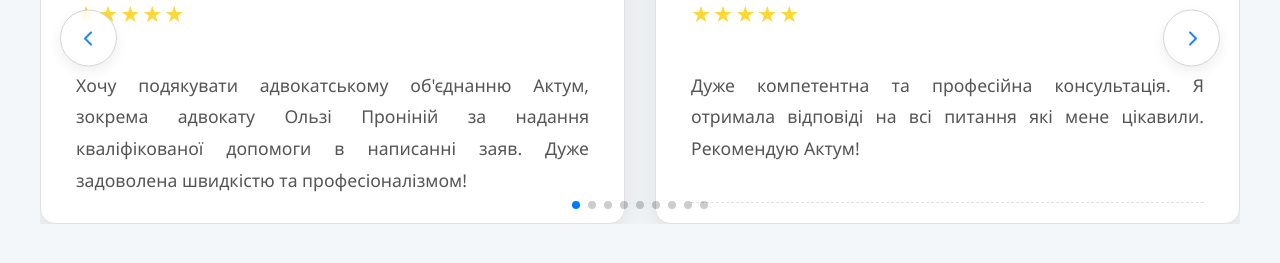
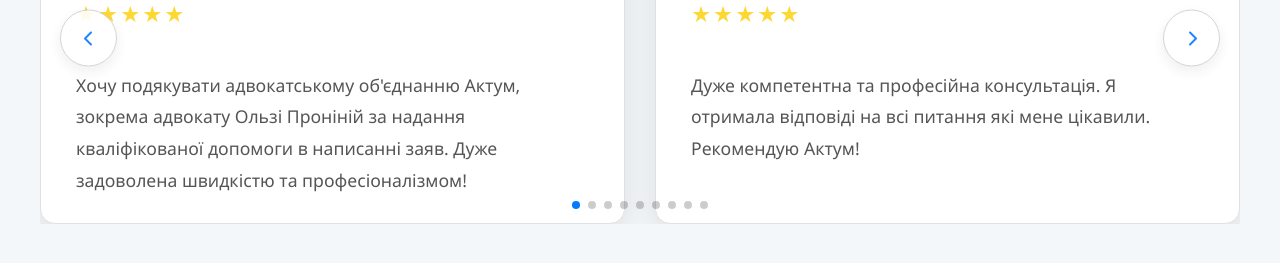
Before and after one commit to Sasha-08170/Reviews, a React (Vite) app: page / in a window 1280 px wide. Shown: the part 445-708 px from the top of the page. Built offline with nearby package versions, Linux system fonts and the light colour scheme.

Commit message:
Fix cards

```diff
--- a/src/components/ReviewsSlider/ReviewsSlider.module.css
+++ b/src/components/ReviewsSlider/ReviewsSlider.module.css
@@ -106,18 +106,9 @@ body {
 .reviews-slider__text {
   font-size: 1.1em;
   color: var(--text-color-medium);
-  line-height: 1.8; /* Увеличил межстрочный интервал для лучшей читаемости */
+  line-height: 1.8;
   flex-grow: 1;
-  text-align: justify; /* Выравнивание по ширине */
-}
-
-.reviews-slider__date {
-  font-size: 0.9em; /* Немного увеличил */
-  color: var(--text-color-light);
-  text-align: right;
-  margin-top: auto;
-  padding-top: 15px; /* Отступ сверху */
-  border-top: 1px dashed #e0e0e0; /* Пунктирная разделительная линия */
+  text-align: left;
 }
 
 /* Стили для кнопок навигации */
@@ -177,14 +168,14 @@ body {
 }
 
 .swiper-pagination-bullet {
-  background-color: #b0b0b0; /* Чуть темнее серый */
+  background-color: #b0b0b0;
   opacity: 0.6;
-  width: 14px; /* Еще больше размер */
+  width: 14px;
   height: 14px;
-  margin: 0 8px; /* Увеличил отступ */
+  margin: 0 8px;
   transition: background-color var(--transition-speed), transform var(--transition-speed),
     opacity var(--transition-speed);
-  border: 1px solid #d0d0d0; /* Легкая граница для точек */
+  border: 1px solid #d0d0d0;
 }
 
 .swiper-pagination-bullet:hover {
--- a/src/components/ReviewsSlider/ReviewsSlider.tsx
+++ b/src/components/ReviewsSlider/ReviewsSlider.tsx
@@ -43,7 +43,6 @@ const ReviewsSlider: React.FC = () => {
               </div>
               <div className={styles['reviews-slider__rating']}>{'★'.repeat(review.rating)}</div>
               <p className={styles['reviews-slider__text']}>{review.text}</p>
-              <span className={styles['reviews-slider__date']}>{review.date}</span>
             </div>
           </SwiperSlide>
         ))}
--- a/src/data/reviews.json
+++ b/src/data/reviews.json
@@ -5,8 +5,7 @@
     "avatar": "https://lh3.googleusercontent.com/a-/ALV-UjVjgNGdSVmWSm1GEP9Ixm67ejotG4F0m1tehMofETMTP9OM62ez=s128-c0x00000000-cc-rp-mo",
     "source": "Відгук із сайту Google",
     "rating": 5,
-    "text": "Хочу подякувати адвокатському об'єднанню Актум, зокрема адвокату Ользі Проніній за надання кваліфікованої допомоги в написанні заяв. Дуже задоволена швидкістю та професіоналізмом!",
-    "date": "28.08.2023 13:08"
+    "text": "Хочу подякувати адвокатському об'єднанню Актум, зокрема адвокату Ользі Проніній за надання кваліфікованої допомоги в написанні заяв. Дуже задоволена швидкістю та професіоналізмом!"
   },
   {
     "id": 2,
@@ -14,8 +13,7 @@
     "avatar": "https://lh3.googleusercontent.com/a-/ALV-UjW0tJsgJB3SHYCLbeaIEnZQngmCdA8O9nH88rF8kXDOQ1XiWAQ=s128-c0x00000000-cc-rp-mo",
     "source": "Відгук із сайту Google",
     "rating": 5,
-    "text": "Дуже компетентна та професійна консультація. Я отримала відповіді на всі питання які мене цікавили. Рекомендую Актум!",
-    "date": "27.08.2023 16:50"
+    "text": "Дуже компетентна та професійна консультація. Я отримала відповіді на всі питання які мене цікавили. Рекомендую Актум!"
   },
   {
     "id": 3,
@@ -23,8 +21,7 @@
     "avatar": "https://lh3.googleusercontent.com/a-/ALV-UjVjgNGdSVmWSm1GEP9Ixm67ejotG4F0m1tehMofETMTP9OM62ez=s128-c0x00000000-cc-rp-mo",
     "source": "Відгук із сайту Google",
     "rating": 4,
-    "text": "Звертався по справі сімейного права. Отримав якісну підтримку, хоча процес був тривалим. Результатом задоволений, але хотілося б трохи швидше.",
-    "date": "25.08.2023 10:15"
+    "text": "Звертався по справі сімейного права. Отримав якісну підтримку, хоча процес був тривалим. Результатом задоволений, але хотілося б трохи швидше."
   },
   {
     "id": 4,
@@ -32,8 +29,7 @@
     "avatar": "https://lh3.googleusercontent.com/a-/ALV-UjW0tJsgJB3SHYCLbeaIEnZQngmCdA8O9nH88rF8kXDOQ1XiWAQ=s128-c0x00000000-cc-rp-mo",
     "source": "Відгук із сайту Google",
     "rating": 5,
-    "text": "Дуже вдячна за допомогу у вирішенні складного питання з нерухомістю. Адвокати Актум проявили високий професіоналізм та уважність до деталей.",
-    "date": "22.08.2023 09:30"
+    "text": "Дуже вдячна за допомогу у вирішенні складного питання з нерухомістю. Адвокати Актум проявили високий професіоналізм та уважність до деталей."
   },
   {
     "id": 5,
@@ -41,8 +37,7 @@
     "avatar": "https://lh3.googleusercontent.com/a-/ALV-UjW0tJsgJB3SHYCLbeaIEnZQngmCdA8O9nH88rF8kXDOQ1XiWAQ=s128-c0x00000000-cc-rp-mo",
     "source": "Відгук із сайту Google",
     "rating": 5,
-    "text": "Консультація була надзвичайно інформативною. Отримав чіткі відповіді та план дій. Рекомендую всім, хто шукає надійну юридичну допомогу.",
-    "date": "20.08.2023 14:00"
+    "text": "Консультація була надзвичайно інформативною. Отримав чіткі відповіді та план дій. Рекомендую всім, хто шукає надійну юридичну допомогу."
   },
   {
     "id": 6,
@@ -50,8 +45,7 @@
     "avatar": "https://lh3.googleusercontent.com/a-/ALV-UjW0tJsgJB3SHYCLbeaIEnZQngmCdA8O9nH88rF8kXDOQ1XiWAQ=s128-c0x00000000-cc-rp-mo",
     "source": "Відгук із сайту Google",
     "rating": 4,
-    "text": "Звернулась по адміністративній справі. Були деякі затримки з відповідями, але в цілому роботу виконано якісно. Дякую за результат.",
-    "date": "18.08.2023 11:45"
+    "text": "Звернулась по адміністративній справі. Були деякі затримки з відповідями, але в цілому роботу виконано якісно. Дякую за результат."
   },
   {
     "id": 7,
@@ -59,8 +53,7 @@
     "avatar": "https://lh3.googleusercontent.com/a-/ALV-UjW0tJsgJB3SHYCLbeaIEnZQngmCdA8O9nH88rF8kXDOQ1XiWAQ=s128-c0x00000000-cc-rp-mo",
     "source": "Відгук із сайту Google",
     "rating": 5,
-    "text": "Професіонали своєї справи! Допомогли у вирішенні складного корпоративного спору. Дякую за оперативність та високий рівень експертизи.",
-    "date": "15.08.2023 17:20"
+    "text": "Професіонали своєї справи! Допомогли у вирішенні складного корпоративного спору. Дякую за оперативність та високий рівень експертизи."
   },
   {
     "id": 8,
@@ -68,8 +61,7 @@
     "avatar": "https://lh3.googleusercontent.com/a-/ALV-UjW0tJsgJB3SHYCLbeaIEnZQngmCdA8O9nH88rF8kXDOQ1XiWAQ=s128-c0x00000000-cc-rp-mo",
     "source": "Відгук із сайту Google",
     "rating": 5,
-    "text": "Компетентна консультація та повний супровід у справі про спадщину. Всі питання вирішені швидко та без зайвих проблем. Дуже задоволена.",
-    "date": "12.08.2023 10:00"
+    "text": "Компетентна консультація та повний супровід у справі про спадщину. Всі питання вирішені швидко та без зайвих проблем. Дуже задоволена."
   },
   {
     "id": 9,
@@ -77,8 +69,7 @@
     "avatar": "https://lh3.googleusercontent.com/a-/ALV-UjW0tJsgJB3SHYCLbeaIEnZQngmCdA8O9nH88rF8kXDOQ1XiWAQ=s128-c0x00000000-cc-rp-mo",
     "source": "Відгук із сайту Google",
     "rating": 4,
-    "text": "Звернувся з питанням щодо земельного права. Отримав розгорнуту відповідь, але хотілось би більше гнучкості у графіку зустрічей. В цілому, добре.",
-    "date": "10.08.2023 15:30"
+    "text": "Звернувся з питанням щодо земельного права. Отримав розгорнуту відповідь, але хотілось би більше гнучкості у графіку зустрічей. В цілому, добре."
   },
   {
     "id": 10,
@@ -86,7 +77,6 @@
     "avatar": "https://lh3.googleusercontent.com/a-/ALV-UjW0tJsgJB3SHYCLbeaIEnZQngmCdA8O9nH88rF8kXDOQ1XiWAQ=s128-c0x00000000-cc-rp-mo",
     "source": "Відгук із сайту Google",
     "rating": 5,
-    "text": "Прекрасний сервіс та індивідуальний підхід. Юристи Актум дійсно допомагають і вирішують проблеми. Однозначно рекомендую!",
-    "date": "08.08.2023 11:00"
+    "text": "Прекрасний сервіс та індивідуальний підхід. Юристи Актум дійсно допомагають і вирішують проблеми. Однозначно рекомендую!"
   }
 ]
```
